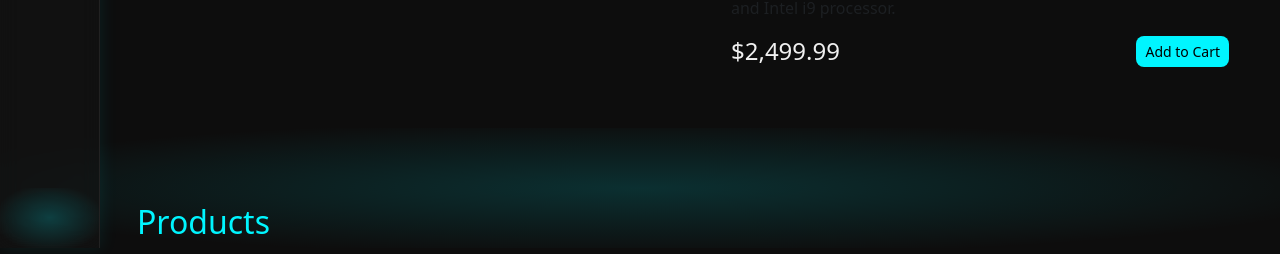
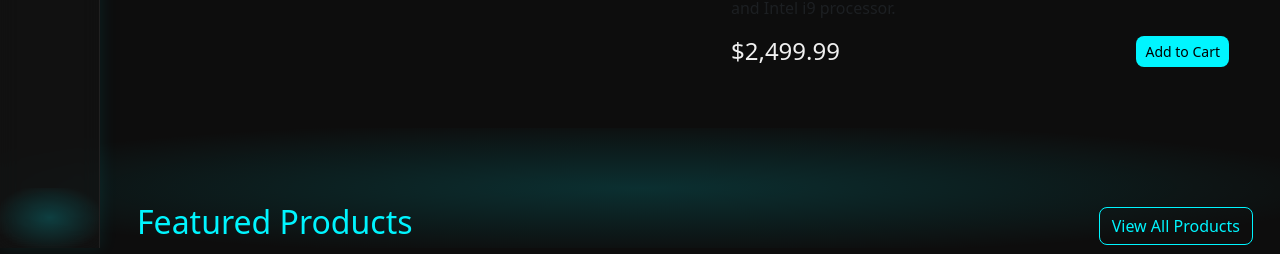
Before and after one commit to Crepesu/IT-Hardware-Sale-Website-Project, a plain HTML site: page index.html in a window 1280 px wide. Shown: the part 552-806 px from the top of the page. Drawn offline with nearby package versions, Linux system fonts and the light colour scheme.

Commit message:
Update index.html
Change the naming so that it's conformative, also added a "view all products" button inline with Featured product to go to products page.

```diff
--- a/index.html
+++ b/index.html
@@ -92,10 +92,13 @@
       </div>
       <div class="hero-glow"></div>
     </header>
-    <!-- Products -->
+    <!-- Featured Products -->
     <section id="products" class="py-5">
       <div class="container">
-        <h2 class="mb-4"><a href="#products" class="text-neon text-decoration-none">Products</a></h2>
+        <div class="d-flex justify-content-between align-items-center mb-4">
+          <h2 class="text-neon">Featured Products</h2>
+          <a href="products.html" class="btn btn-outline-neon">View All Products</a>
+        </div>
         <div id="featured-products" class="row g-4"></div>
       </div>
     </section>
```
